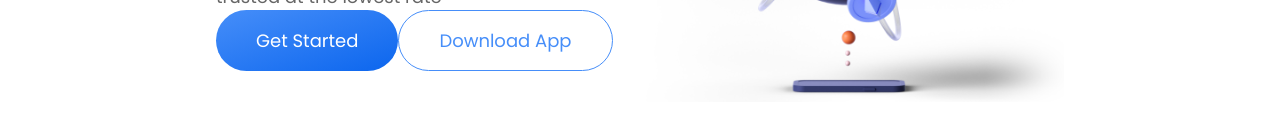
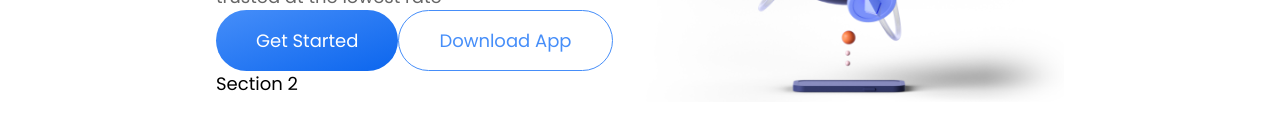
Before and after one commit to olufsenglo/traderjoey, a React (Vite) app: page / in a window 1280 px wide. Shown: the part 250-386 px from the top of the page. Built offline with nearby package versions, Linux system fonts and the light colour scheme.

Commit message:
start crypto section

```diff
--- /dev/null
+++ b/src/components/sections/CryptocurrencySection.jsx
@@ -0,0 +1,7 @@
+export default function CryptocurrrencySection() {
+    return (
+        <section className="-mt-8">
+            Section 2
+        </section>
+    )
+}
--- a/src/pages/Index.jsx
+++ b/src/pages/Index.jsx
@@ -1,10 +1,12 @@
 import Layout from "../components/Layout";
 import HeroSection from "../components/sections/HeroSection";
+import CryptocurrrencySection from "../components/sections/CryptocurrencySection";
 
 export default function Index() {
     return (
         <Layout>
             <HeroSection />
+            <CryptocurrrencySection />
         </Layout>
     )
 }
```
